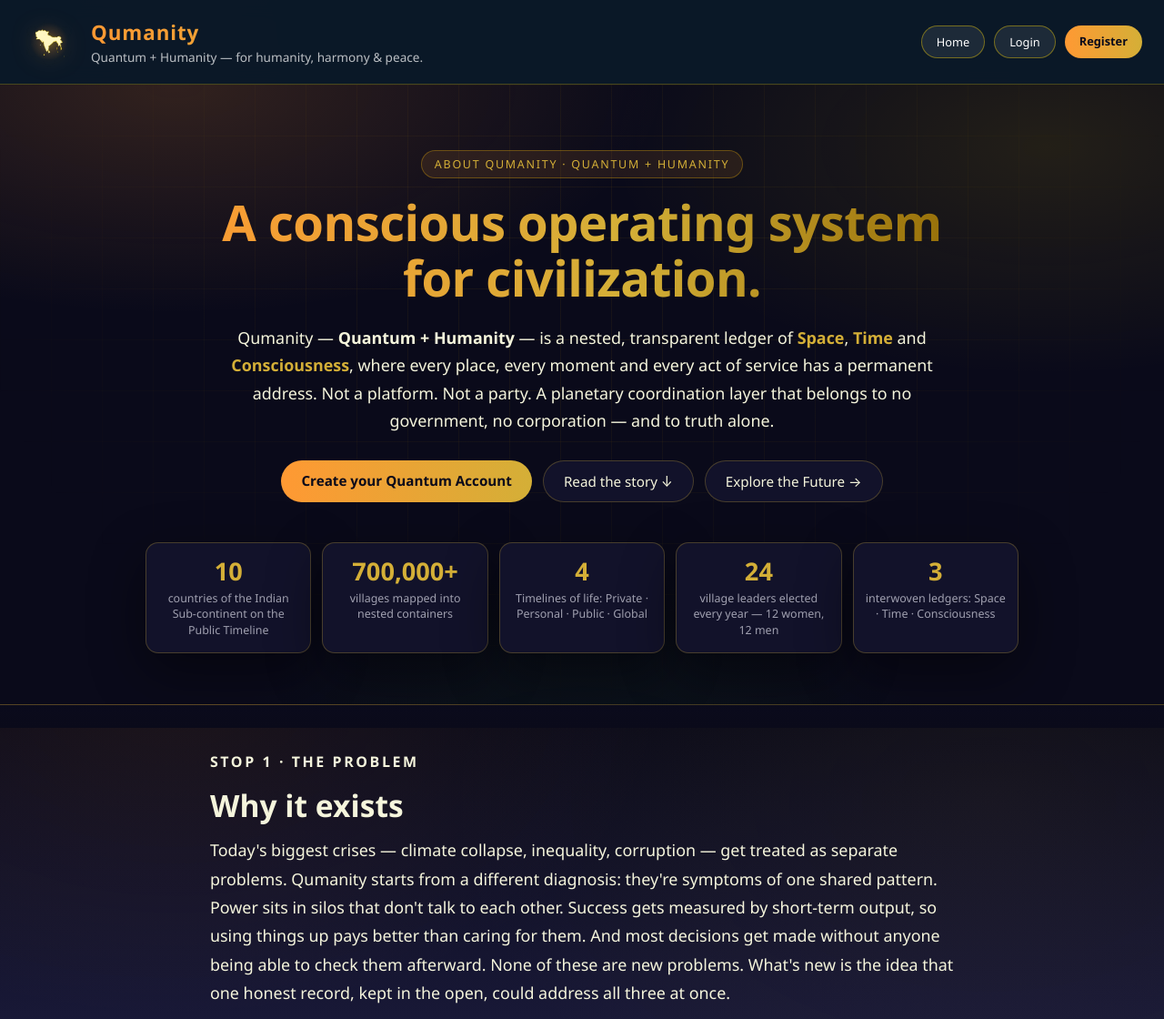
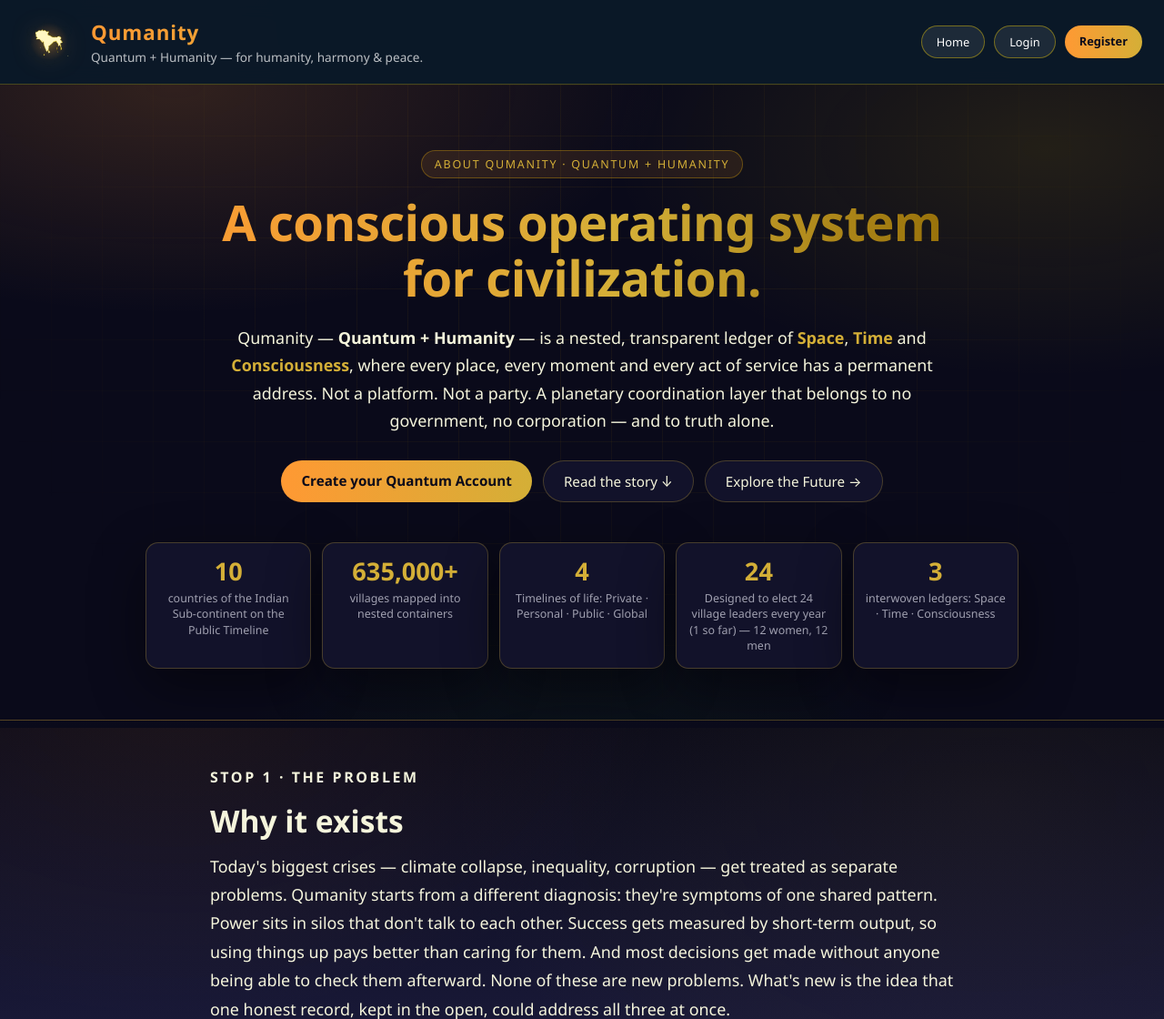
Before and after one commit to sitaram-box/qumanity-web, a Flask app: page /about in a window 1280 px wide. Shown: the top 1120 px of the page at 91% size. Run offline with Flask 3, Linux system fonts and the light colour scheme; parts of the project's set-up code (start-up, migrations or seed data) failed here and were passed over; some libraries are stand-ins or nearby versions.

Commit message:
fix: correct village count on About page hero and clarify election design rate
Co-Authored-By: Claude Sonnet 5 <noreply@anthropic.com>

```diff
--- a/templates/about.html
+++ b/templates/about.html
@@ -49,9 +49,9 @@
       </div>
       <dl class="ab-stats">
         <div><dt>10</dt><dd>countries of the Indian Sub-continent on the Public Timeline</dd></div>
-        <div><dt>700,000+</dt><dd>villages mapped into nested containers</dd></div>
+        <div><dt>635,000+</dt><dd>villages mapped into nested containers</dd></div>
         <div><dt>4</dt><dd>Timelines of life: Private · Personal · Public · Global</dd></div>
-        <div><dt>24</dt><dd>village leaders elected every year — 12 women, 12 men</dd></div>
+        <div><dt>24</dt><dd>Designed to elect 24 village leaders every year (1 so far) — 12 women, 12 men</dd></div>
         <div><dt>3</dt><dd>interwoven ledgers: Space · Time · Consciousness</dd></div>
       </dl>
     </div>
```
